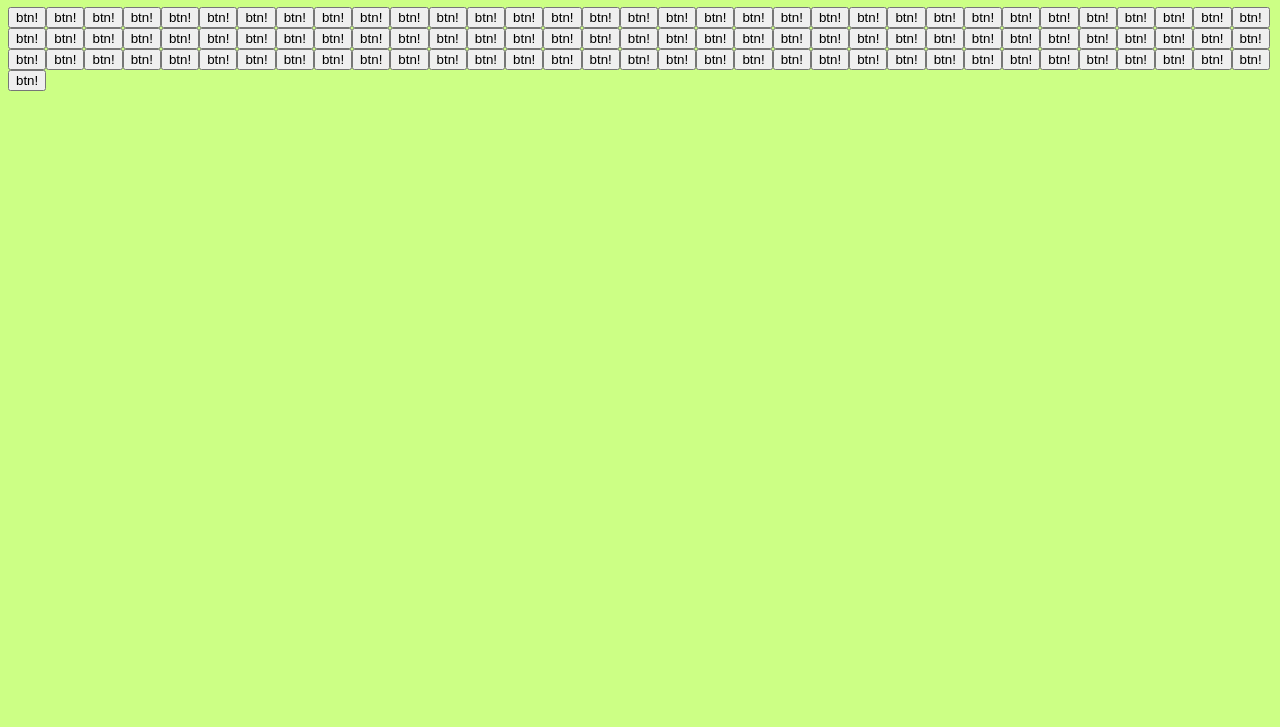
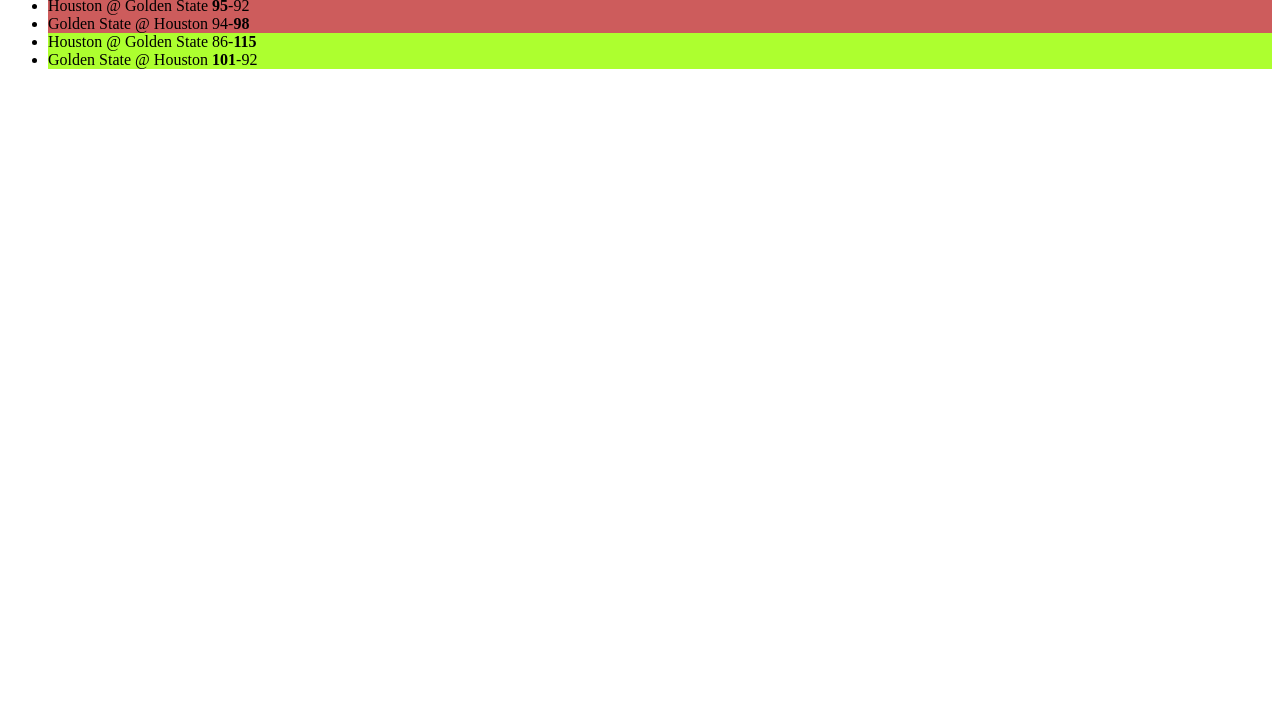
Before and after one commit to NikDoe/learn.javascript, a website: page DOM/index.html in a window 1280 px wide. Shown: the part 73-800 px from the top of the page. Drawn offline with Linux system fonts and the light colour scheme.

Commit message:
create NBA chart score table

```diff
--- a/DOM/app.css
+++ b/DOM/app.css
@@ -1,11 +1,7 @@
-body {
-    background: #ccff85;
+.red {
+    background: indianred;
 }
 
-li {
-    background-color: #B10DC9;
+.green {
+    background: greenyellow;
 }
-
-.highlight {
-    background-color: #7FDBFF;
-}
--- a/DOM/index.html
+++ b/DOM/index.html
@@ -6,10 +6,7 @@
 	<link rel="stylesheet" href="app.css">
 </head>
 <body>
-<h1>Look At All My Buttons!</h1>
-<div id="container">
 
-</div>
-<script src="basics/createElement/app.js"></script>
+<script src="scoresChartNBA/app.js"></script>
 </body>
 </html>
--- /dev/null
+++ b/DOM/scoresChartNBA/app.js
@@ -0,0 +1,107 @@
+const warriorsGames = [
+	{
+		awayTeam: {
+			team: 'Golden State',
+			points: 119,
+			isWinner: true,
+		},
+		homeTeam: {
+			team: 'Houston',
+			points: 106,
+			isWinner: false,
+		},
+	},
+	{
+		awayTeam: {
+			team: 'Golden State',
+			points: 105,
+			isWinner: false,
+		},
+		homeTeam: {
+			team: 'Houston',
+			points: 127,
+			isWinner: true,
+		},
+	},
+	{
+		homeTeam: {
+			team: 'Golden State',
+			points: 126,
+			isWinner: true,
+		},
+		awayTeam: {
+			team: 'Houston',
+			points: 85,
+			isWinner: false,
+		},
+	},
+	{
+		homeTeam: {
+			team: 'Golden State',
+			points: 92,
+			isWinner: false,
+		},
+		awayTeam: {
+			team: 'Houston',
+			points: 95,
+			isWinner: true,
+		},
+	},
+	{
+		awayTeam: {
+			team: 'Golden State',
+			points: 94,
+			isWinner: false,
+		},
+		homeTeam: {
+			team: 'Houston',
+			points: 98,
+			isWinner: true,
+		},
+	},
+	{
+		homeTeam: {
+			team: 'Golden State',
+			points: 115,
+			isWinner: true,
+		},
+		awayTeam: {
+			team: 'Houston',
+			points: 86,
+			isWinner: false,
+		},
+	},
+	{
+		awayTeam: {
+			team: 'Golden State',
+			points: 101,
+			isWinner: true,
+		},
+		homeTeam: {
+			team: 'Houston',
+			points: 92,
+			isWinner: false,
+		},
+	},
+];
+
+const ul = document.createElement('ul');
+ul.classList.add('score');
+document.body.insertAdjacentElement('afterbegin', ul);
+
+warriorsGames.forEach(game => {
+	const li = document.createElement('li');
+	const { awayTeam, homeTeam } = game;
+	const { team: aTeam, points: aPoints } = awayTeam;
+	const { team: hTeam, points: hPoints } = homeTeam;
+	const teams = `${aTeam} @ ${hTeam}`;
+	const score = `${
+		aPoints > hPoints
+			? `<b>${aPoints}</b>-${hPoints}`
+			: `${aPoints}-<b>${hPoints}</b>`
+	}`;
+	li.innerHTML = `${teams} ${score}`;
+	const warriors = hTeam === 'Golden State' ? homeTeam : awayTeam;
+	li.classList.add(warriors.isWinner ? 'green' : 'red');
+	ul.append(li);
+});
```
